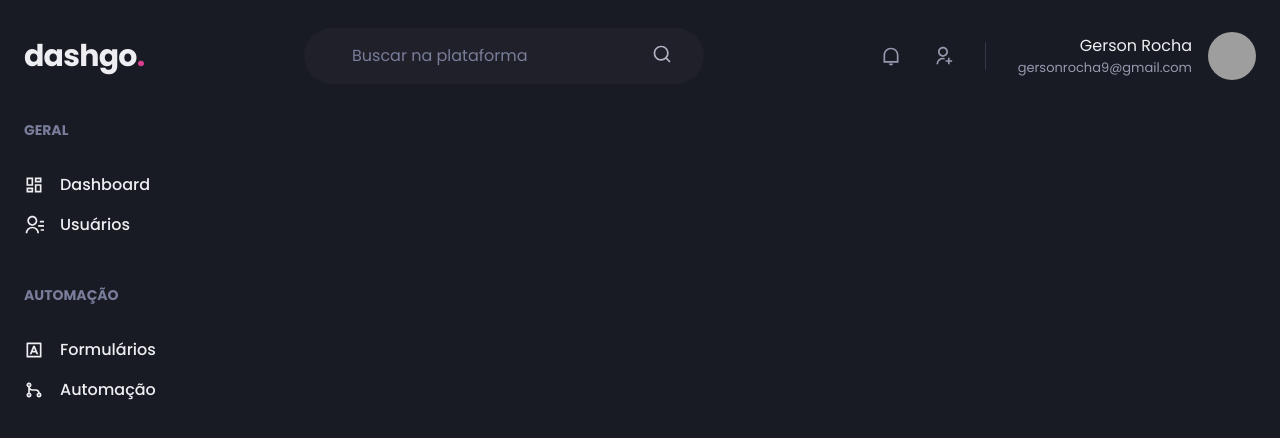
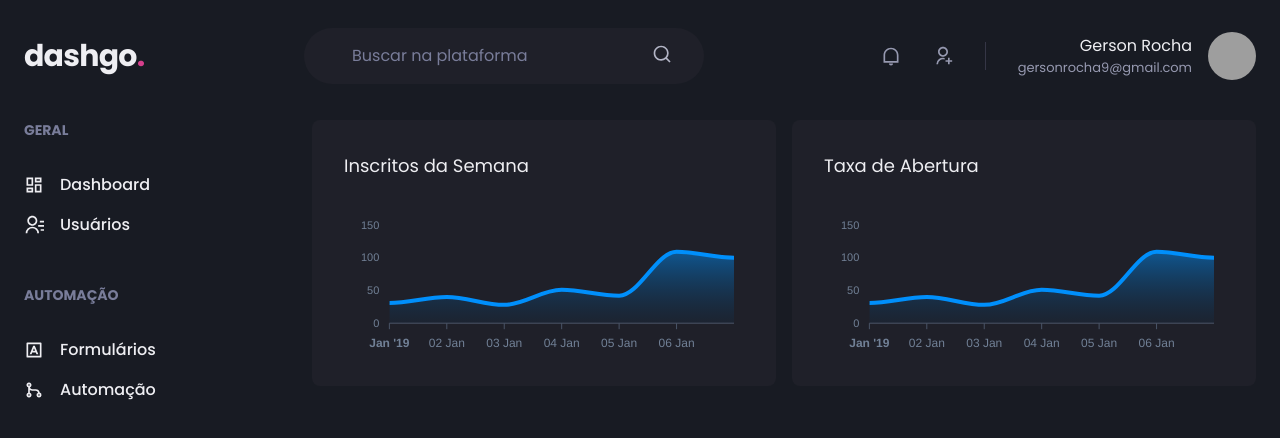
Before and after one commit to GersonRocha9/dashgo, a Next.js app: page /dashboard in a window 1280 px wide. Shown: the top 438 px of the page. Built offline with nearby package versions, Linux system fonts and the light colour scheme; grey boxes are pictures that could not be loaded.

Commit message:
charts inserted in the dashboard

```diff
--- a/package.json
+++ b/package.json
@@ -15,9 +15,11 @@
     "@emotion/css": "^11.10.0",
     "@emotion/react": "^11.10.0",
     "@emotion/styled": "^11.10.0",
+    "apexcharts": "^3.35.5",
     "framer-motion": "^7.2.0",
     "next": "12.2.5",
     "react": "18.2.0",
+    "react-apexcharts": "^1.4.0",
     "react-dom": "18.2.0",
     "react-icons": "^4.4.0"
   },
--- a/src/pages/dashboard.tsx
+++ b/src/pages/dashboard.tsx
@@ -1,6 +1,59 @@
-import { Flex } from "@chakra-ui/react";
+import { Box, Flex, SimpleGrid, Text, theme } from "@chakra-ui/react";
 import { Header } from "../components/Header";
 import Sidebar from "../components/Sidebar";
+import dynamic from "next/dynamic";
+
+const Chart = dynamic(() => import("react-apexcharts"), { ssr: false });
+
+const options = {
+  chart: {
+    toolbar: {
+      show: false,
+    },
+    zoom: {
+      enabled: false,
+    },
+    foreColor: theme.colors.gray[500],
+  },
+  grid: {
+    show: false,
+  },
+  dataLabels: {
+    enabled: false,
+  },
+  stroke: {
+    curve: "smooth",
+  },
+  tooltip: {
+    enabled: false,
+  },
+  xaxis: {
+    type: "datetime",
+    axisBorder: {
+      color: theme.colors.gray[600],
+    },
+    axisTicks: {
+      color: theme.colors.gray[600],
+    },
+    categories: ["01/01/2019", "01/02/2019", "01/03/2019", "01/04/2019", "01/05/2019", "01/06/2019", "01/07/2019"],
+  },
+  fill: {
+    opacity: 0.3,
+    type: "gradient",
+    gradient: {
+      shade: "dark",
+      opacityFrom: 0.7,
+      opacityTo: 0.3,
+    },
+  },
+};
+
+const series = [
+  {
+    name: "series-1",
+    data: [31, 40, 28, 51, 42, 109, 100],
+  },
+];
 
 export default function Dashboard() {
   return (
@@ -9,6 +62,22 @@ export default function Dashboard() {
 
       <Flex width="100%" my={6} maxWidth={1480} mx="auto" px={6}>
         <Sidebar />
+
+        <SimpleGrid flex={1} gap={4} minChildWidth="320px" alignItems="flex-start">
+          <Box p={8} bg="gray.800" borderRadius={8} pb={4}>
+            <Text fontSize="lg" mb={4}>
+              Inscritos da Semana
+            </Text>
+            <Chart type="area" height={160} options={options} series={series} />
+          </Box>
+
+          <Box p={8} bg="gray.800" borderRadius={8} pb={4}>
+            <Text fontSize="lg" mb={4}>
+              Taxa de Abertura
+            </Text>
+            <Chart type="area" height={160} options={options} series={series} />
+          </Box>
+        </SimpleGrid>
       </Flex>
     </Flex>
   );
```
Also changed, not shown: 1 other file (tests, documents, lock files or other folders).
